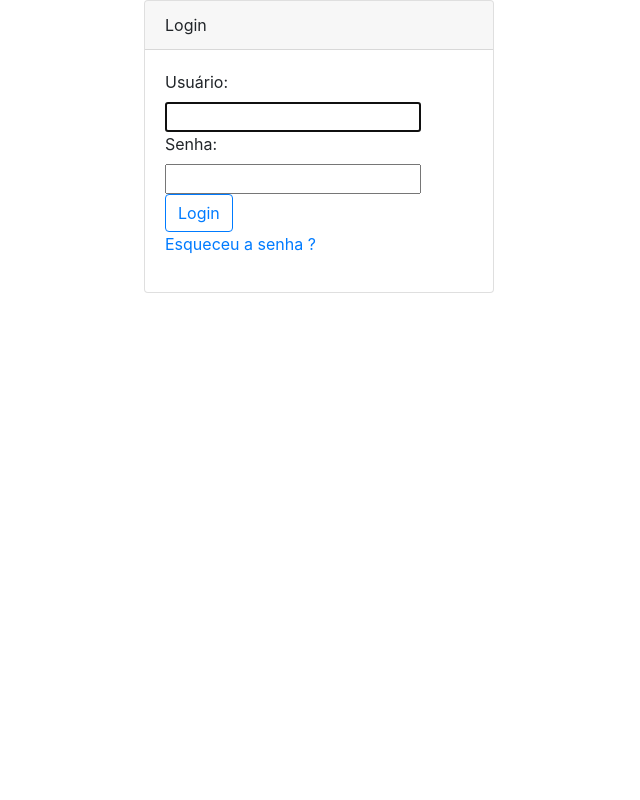
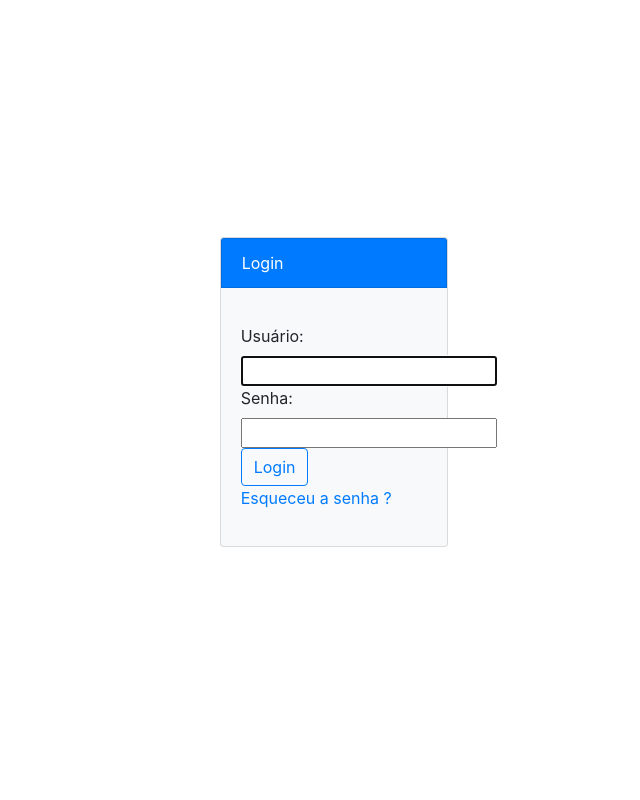
Before and after one commit to dcafonso/projeto_estacionamento, a Django app: page /accounts/login/ in a window 1280 px wide. Shown: the whole page, without its empty margins (321-961 px from the left). Run offline with Django 3.2, Linux system fonts and the light colour scheme; some libraries are stand-ins or nearby versions.

Commit message:
reestilização do sistema

```diff
--- a/core/templates/core/update_cor.html
+++ b/core/templates/core/update_cor.html
@@ -4,6 +4,7 @@
 {% block main %}
     <div class="row">
         <div class="col">
+            <div class="alert alert-light" role="alert">
                 <h2>Atualizando Cor: {{ cor }}</h2>
 
                 <form action="{% url 'core_cor_update' cor.id %}" method="POST">
@@ -17,4 +18,5 @@
                 </form>
             </div>
         </div>
+    </div>
 {% endblock main %}
--- a/core/templates/core/update_marca.html
+++ b/core/templates/core/update_marca.html
@@ -4,6 +4,7 @@
 {% block main %}
     <div class="row">
         <div class="col">
+            <div class="alert alert-light" role="alert">
                 <h2>Atualizando Marca: {{ marca }}</h2>
 
                 <form action="{% url 'core_marca_update' marca.id %}" method="POST">
@@ -17,4 +18,5 @@
                 </form>
             </div>
         </div>
+    </div>
 {% endblock main %}
--- a/core/templates/core/update_mov_rotativo.html
+++ b/core/templates/core/update_mov_rotativo.html
@@ -4,6 +4,7 @@
 {% block main %}
     <div class="row">
         <div class="col">
+            <div class="alert alert-light" role="alert">
                 <h2>Atualizando Movimento: {{ mov }}</h2>
 
                 <form action="{% url 'core_mov_rotativo_update' mov.id %}" method="POST">
@@ -17,4 +18,5 @@
                 </form>
             </div>
         </div>
+    </div>
 {% endblock main %}
--- a/core/templates/core/update_pessoa.html
+++ b/core/templates/core/update_pessoa.html
@@ -4,6 +4,7 @@
 {% block main %}
     <div class="row">
         <div class="col">
+            <div class="alert alert-light" role="alert">
                 <h2>Atualizando Pessoa: {{ pessoa }}</h2>
 
                 <form action="{% url 'core_pessoa_update' pessoa.id %}" method="POST">
@@ -17,4 +18,5 @@
                 </form>
             </div>
         </div>
+    </div>
 {% endblock main %}
--- a/core/templates/core/update_veiculo.html
+++ b/core/templates/core/update_veiculo.html
@@ -4,6 +4,7 @@
 {% block main %}
     <div class="row">
         <div class="col">
+            <div class="alert alert-light" role="alert">
                 <h2>Atualizando Veiculo: {{ veiculo }}</h2>
 
                 <form action="{% url 'core_veiculo_update' veiculo.id %}" method="POST">
@@ -17,4 +18,5 @@
                 </form>
             </div>
         </div>
+    </div>
 {% endblock main %}
--- /dev/null
+++ b/static/core/style.css
@@ -0,0 +1,16 @@
+.container {
+    height: 100%;
+    display: flex;
+    justify-content: center;
+    align-items: center;
+}
+
+.container-center {
+    position: absolute;
+    height: 100%;
+    width: 100%;
+    margin: 0 auto;
+    padding: 100px;
+    resize: both;
+    overflow: auto;
+}
--- a/templates/base.html
+++ b/templates/base.html
@@ -10,6 +10,7 @@
     <script src="https://code.jquery.com/jquery-3.3.1.slim.min.js" integrity="sha384-q8i/X+965DzO0rT7abK41JStQIAqVgRVzpbzo5smXKp4YfRvH+8abtTE1Pi6jizo" crossorigin="anonymous"></script>
     <script src="https://cdnjs.cloudflare.com/ajax/libs/popper.js/1.14.7/umd/popper.min.js" integrity="sha384-UO2eT0CpHqdSJQ6hJty5KVphtPhzWj9WO1clHTMGa3JDZwrnQq4sF86dIHNDz0W1" crossorigin="anonymous"></script>
     <script src="{% static 'bootstrap/js/bootstrap.js' %}"></script>
+    <link rel="stylesheet" href="{% static 'core/style.css' %}">
     <title>Document</title>
 <head>
 <body>
--- a/templates/registration/login.html
+++ b/templates/registration/login.html
@@ -2,11 +2,15 @@
 {% load bootstrap %}
 
 {% block main %}
-    <div class="container">
-        <div class="row justify-content-center">
-            <div class="col-md-4">
-                <div class="card">
-                    <div class="card-header">Login</div>
+    <div class="container-center">
+        <div class="container">
+            <div class="row justify-content-center">
+                <div class="col-md-4">
+                    <div class="card card bg-light mb-3">
+                        <div class="card-header card text-white bg-primary mb-3">
+                            Login
+                        </div>
+
                         <div class="card-body">
                             {% if form.errors %}
                                 <p>Usuário e senha não encontrados! Tente novamente.</p>
```
Also changed, not shown: core/templates/core/delete_confirm.html (+8 -5 lines), core/templates/core/lista_cores.html (+20 -1 lines), core/templates/core/lista_marcas.html (+20 -1 lines), core/templates/core/lista_mov_rotativos.html (+20 -1 lines), core/templates/core/lista_pessoas.html (+21 -1 lines), core/templates/core/lista_veiculos.html (+20 -1 lines), website/static/css/style.css (+7 -0 lines), db.sqlite3. Lines whose indentation alone changed are shown as unchanged.
